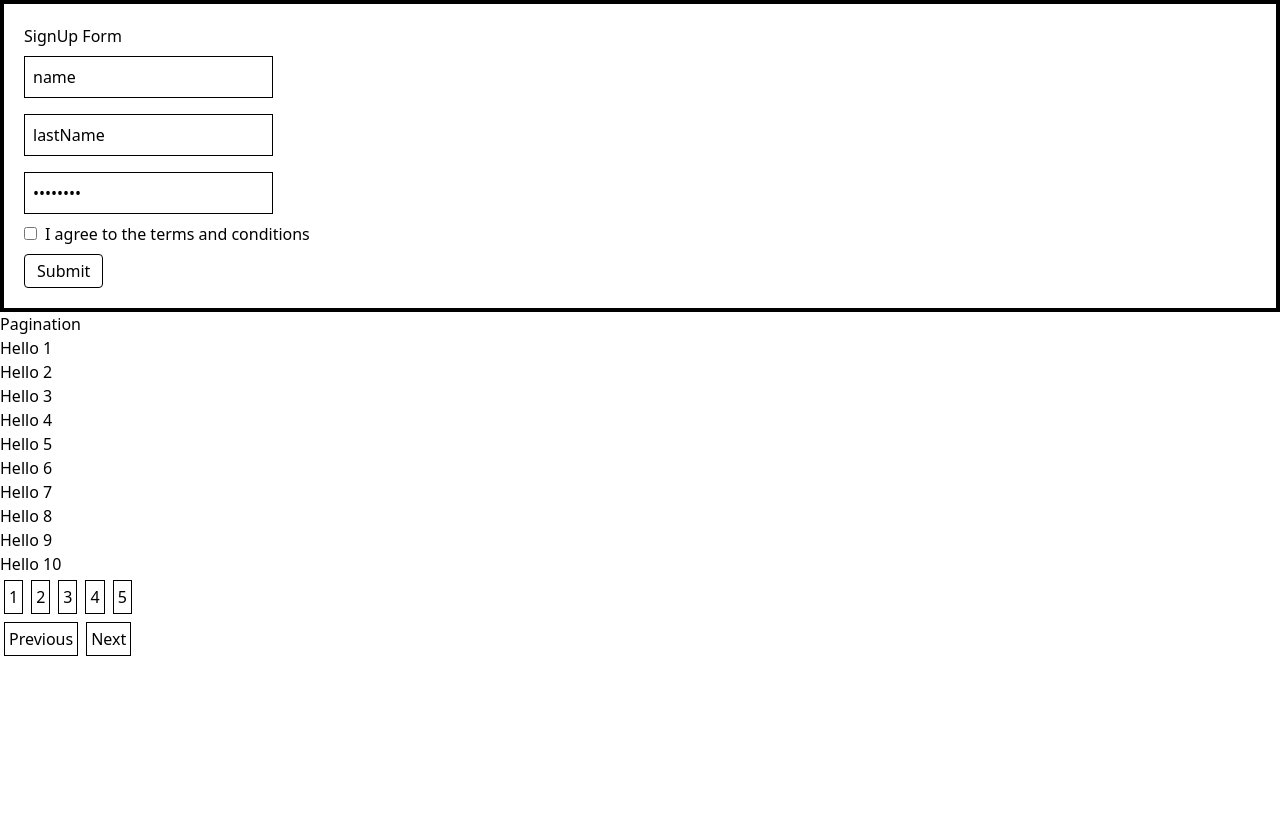
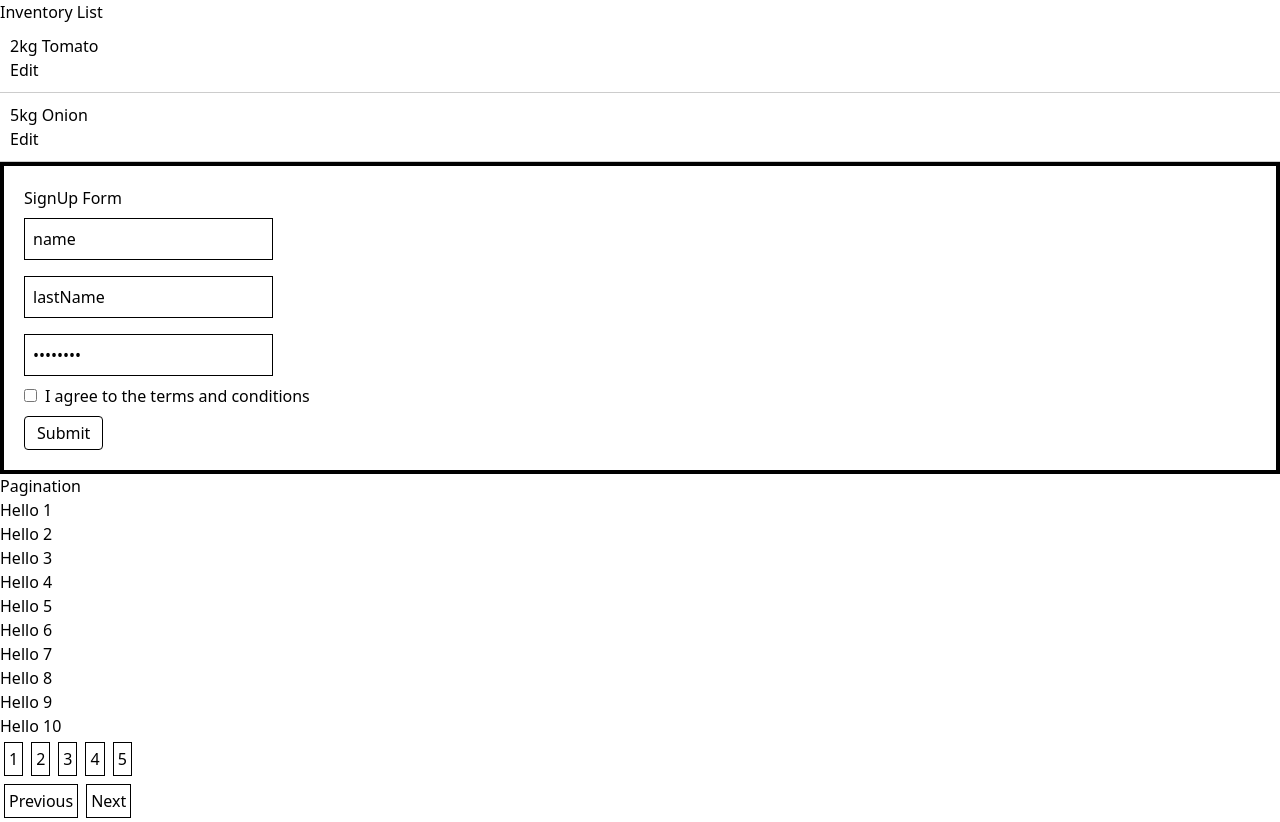
Before and after one commit to garg-anuj/New-React-Components, a React (Vite) app: page / in a window 1280 px wide. Before the commit the page ends 800 px from the top, so only its background shows below. Built offline with nearby package versions, Linux system fonts and the light colour scheme.

Commit message:
RBAC created

```diff
--- a/src/App.jsx
+++ b/src/App.jsx
@@ -5,6 +5,7 @@ import Pagination from "./components/Pagination";
 
 import "./App.css";
 import SignUpForm from "./components/SignUpForm";
+import DashBoard from "./components/DashBoard/DashBoard";
 
 const arr = Array.from({ length: 200 }, (_, idx) => idx + 1);
 
@@ -14,6 +15,7 @@ function App() {
   // will get current page no / uska data
   return (
     <>
+      <DashBoard />
       {/* <Counter /> */}
       {/* <Throttling /> */}
       {/* <CommentList /> */}
--- /dev/null
+++ b/src/components/DashBoard/Auth/AuthProvider.jsx
@@ -0,0 +1,17 @@
+import React, { createContext, useContext } from "react";
+
+import { ROLE_TO_PERMISSIONS } from "../constant";
+
+const AuthContext = createContext();
+
+export const AuthProvider = ({ role, children }) => {
+  const permissions = ROLE_TO_PERMISSIONS[role] || [];
+  return (
+    <AuthContext.Provider value={{ role, permissions }}>
+      {children}
+    </AuthContext.Provider>
+  );
+};
+
+export const useAuth = () => useContext(AuthContext);
+// export default AuthProvider;
--- /dev/null
+++ b/src/components/DashBoard/DashBoard.jsx
@@ -0,0 +1,29 @@
+import { AuthProvider } from "./Auth/AuthProvider";
+import ListItem from "./components/ListItem";
+
+const ITEMS = [
+  { id: 1, name: "2kg Tomato" },
+  { id: 2, name: "5kg Onion" },
+];
+
+const DashBoard = () => {
+  const currentUserRole = "manager"; // Change to 'agent' or 'admin'
+
+  const handleEdit = (item) => alert("Edit: " + item.name);
+  const handleDelete = (item) => alert("Delete: " + item.name);
+
+  return (
+    <AuthProvider role={currentUserRole}>
+      <h1>Inventory List</h1>
+      {ITEMS.map((item) => (
+        <ListItem
+          key={item.id}
+          item={item}
+          onEdit={handleEdit}
+          onDelete={handleDelete}
+        />
+      ))}
+    </AuthProvider>
+  );
+};
+export default DashBoard;
--- /dev/null
+++ b/src/components/DashBoard/components/HasPermission.jsx
@@ -0,0 +1,8 @@
+import { useAuth } from "../Auth/AuthProvider";
+
+const HasPermission = ({ permission, children }) => {
+  const { permissions } = useAuth();
+  return permissions.includes(permission) ? <>{children}</> : null;
+};
+
+export default HasPermission;
--- /dev/null
+++ b/src/components/DashBoard/components/ListItem.jsx
@@ -0,0 +1,25 @@
+import { PERMISSIONS } from "../constant";
+import HasPermission from "./HasPermission";
+
+export const items = [
+  { id: 1, name: "2kg Tomato" },
+  { id: 2, name: "5kg Onion" },
+];
+
+const ListItem = ({ item, onEdit, onDelete }) => {
+  return (
+    <div style={{ borderBottom: "1px solid #ccc", padding: "10px" }}>
+      <div>{item.name}</div>
+
+      <HasPermission permission={PERMISSIONS.EDIT}>
+        <button onClick={() => onEdit(item)}>Edit</button>
+      </HasPermission>
+
+      <HasPermission permission={PERMISSIONS.DELETE}>
+        <button onClick={() => onDelete(item)}>Delete</button>
+      </HasPermission>
+    </div>
+  );
+};
+
+export default ListItem;
--- /dev/null
+++ b/src/components/DashBoard/constant.js
@@ -0,0 +1,12 @@
+// roles.js
+export const PERMISSIONS = {
+  READ: "READ",
+  EDIT: "EDIT",
+  DELETE: "DELETE",
+};
+
+export const ROLE_TO_PERMISSIONS = {
+  agent: [PERMISSIONS.READ],
+  manager: [PERMISSIONS.READ, PERMISSIONS.EDIT],
+  admin: [PERMISSIONS.READ, PERMISSIONS.EDIT, PERMISSIONS.DELETE],
+};
--- /dev/null
+++ b/src/components/DashBoard/index.jsx
@@ -0,0 +1,2 @@
+import DashBoard from "./DashBoard";
+export default DashBoard;
```
